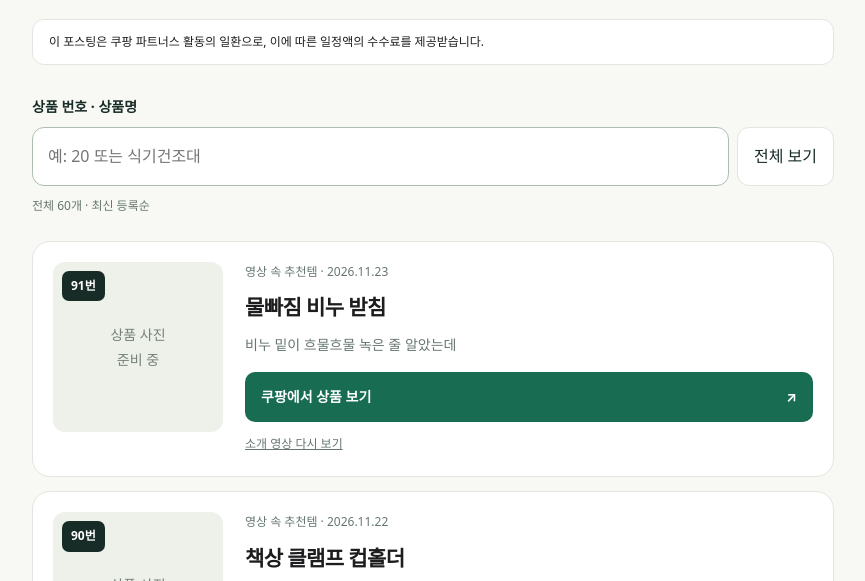
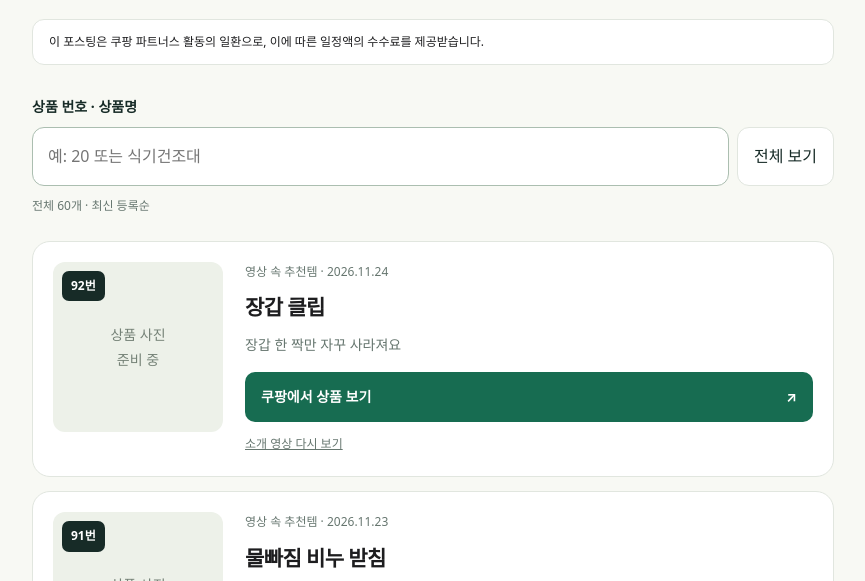
Before and after one commit to liquir23-hub/ggultem3kki, a plain HTML site: page picks.html in a window 1280 px wide. Shown: the part 193-774 px from the top of the page, without its empty margins (207-1072 px from the left). Drawn offline with Linux system fonts and the light colour scheme.

Commit message:
영상 추가: 장갑 한 짝만 자꾸 사라져요

```diff
--- a/picks.html
+++ b/picks.html
@@ -36,7 +36,11 @@ h2{font-size:21px;margin:0 0 8px;letter-spacing:-.6px}.video-title{font-size:14p
 <p class="intro">영상에서 본 번호나 상품명을 검색하세요.<br>예전 영상의 상품도 바로 찾을 수 있어요.</p>
 <p class="notice">이 포스팅은 쿠팡 파트너스 활동의 일환으로, 이에 따른 일정액의 수수료를 제공받습니다.</p>
 <div class="search-box"><label for="find">상품 번호 · 상품명</label><div class="search-row"><input id="find" type="search" placeholder="예: 20 또는 식기건조대" autocomplete="off"><button id="clear" type="button">전체 보기</button></div><p id="count" class="result" role="status" aria-live="polite"></p></div>
-<ul id="products"><li class="product" id="91" data-number="91" data-search="91 물빠짐 비누 받침 비누 밑이 흐물흐물 녹은 줄 알았는데">
+<ul id="products"><li class="product" id="92" data-number="92" data-search="92 장갑 클립 장갑 한 짝만 자꾸 사라져요">
+<div class="photo"><div class="photo-empty">상품 사진<br>준비 중</div><span class="number">92번</span></div>
+<div class="product-info"><p class="eyebrow">영상 속 추천템 · 2026.11.24</p>
+<h2>장갑 클립</h2><p class="video-title">장갑 한 짝만 자꾸 사라져요</p><a class="buy" data-pick="92" href="https://link.coupang.com/a/iT92pJHDQy" rel="sponsored nofollow noopener">쿠팡에서 상품 보기 <span aria-hidden="true">↗</span></a><a class="video-link" href="https://youtube.com/shorts/2edLZ8lDzU8">소개 영상 다시 보기</a></div></li>
+<li class="product" id="91" data-number="91" data-search="91 물빠짐 비누 받침 비누 밑이 흐물흐물 녹은 줄 알았는데">
 <div class="photo"><div class="photo-empty">상품 사진<br>준비 중</div><span class="number">91번</span></div>
 <div class="product-info"><p class="eyebrow">영상 속 추천템 · 2026.11.23</p>
 <h2>물빠짐 비누 받침</h2><p class="video-title">비누 밑이 흐물흐물 녹은 줄 알았는데</p><a class="buy" data-pick="91" href="https://link.coupang.com/a/iT9YGZUXwO" rel="sponsored nofollow noopener">쿠팡에서 상품 보기 <span aria-hidden="true">↗</span></a><a class="video-link" href="https://youtube.com/shorts/8sZKM5zt2TQ">소개 영상 다시 보기</a></div></li>
@@ -271,11 +275,7 @@ h2{font-size:21px;margin:0 0 8px;letter-spacing:-.6px}.video-title{font-size:14p
 <li class="product" id="30" data-number="30" data-search="30 안경 김서림 방지 스프레이 안경 김서림, 칙 한 번이면 끝">
 <div class="photo"><div class="photo-empty">상품 사진<br>준비 중</div><span class="number">30번</span></div>
 <div class="product-info"><p class="eyebrow">영상 속 추천템 · 2026.10.07</p>
-<h2>안경 김서림 방지 스프레이</h2><p class="video-title">안경 김서림, 칙 한 번이면 끝</p><a class="buy" data-pick="30" href="https://link.coupang.com/a/hCYTE7V3Rc" rel="sponsored nofollow noopener">쿠팡에서 상품 보기 <span aria-hidden="true">↗</span></a><a class="video-link" href="https://youtube.com/shorts/wMpsittisL4">소개 영상 다시 보기</a></div></li>
-<li class="product" id="28" data-number="28" data-search="28 정전기 방지 키링 겨울 문손잡이 찌릿 1초면 끝">
-<div class="photo"><div class="photo-empty">상품 사진<br>준비 중</div><span class="number">28번</span></div>
-<div class="product-info"><p class="eyebrow">영상 속 추천템 · 2026.10.07</p>
-<h2>정전기 방지 키링</h2><p class="video-title">겨울 문손잡이 찌릿 1초면 끝</p><a class="buy" data-pick="28" href="https://link.coupang.com/a/hCN5d9THSm" rel="sponsored nofollow noopener">쿠팡에서 상품 보기 <span aria-hidden="true">↗</span></a><a class="video-link" href="https://youtube.com/shorts/W5MprSJy1YE">소개 영상 다시 보기</a></div></li></ul><p class="empty" id="empty" hidden>찾는 상품이 없어요. 번호나 다른 검색어를 입력해 보세요.</p>
+<h2>안경 김서림 방지 스프레이</h2><p class="video-title">안경 김서림, 칙 한 번이면 끝</p><a class="buy" data-pick="30" href="https://link.coupang.com/a/hCYTE7V3Rc" rel="sponsored nofollow noopener">쿠팡에서 상품 보기 <span aria-hidden="true">↗</span></a><a class="video-link" href="https://youtube.com/shorts/wMpsittisL4">소개 영상 다시 보기</a></div></li></ul><p class="empty" id="empty" hidden>찾는 상품이 없어요. 번호나 다른 검색어를 입력해 보세요.</p>
 <footer><a href="index.html">꿀템세끼 소개</a> · <a href="privacy.html">개인정보처리방침</a></footer>
 </main><script type="application/json" id="measurement">{"endpoint": "", "channel": ""}</script><script>
 const input=document.getElementById('find');const products=[...document.querySelectorAll('.product')];
```
